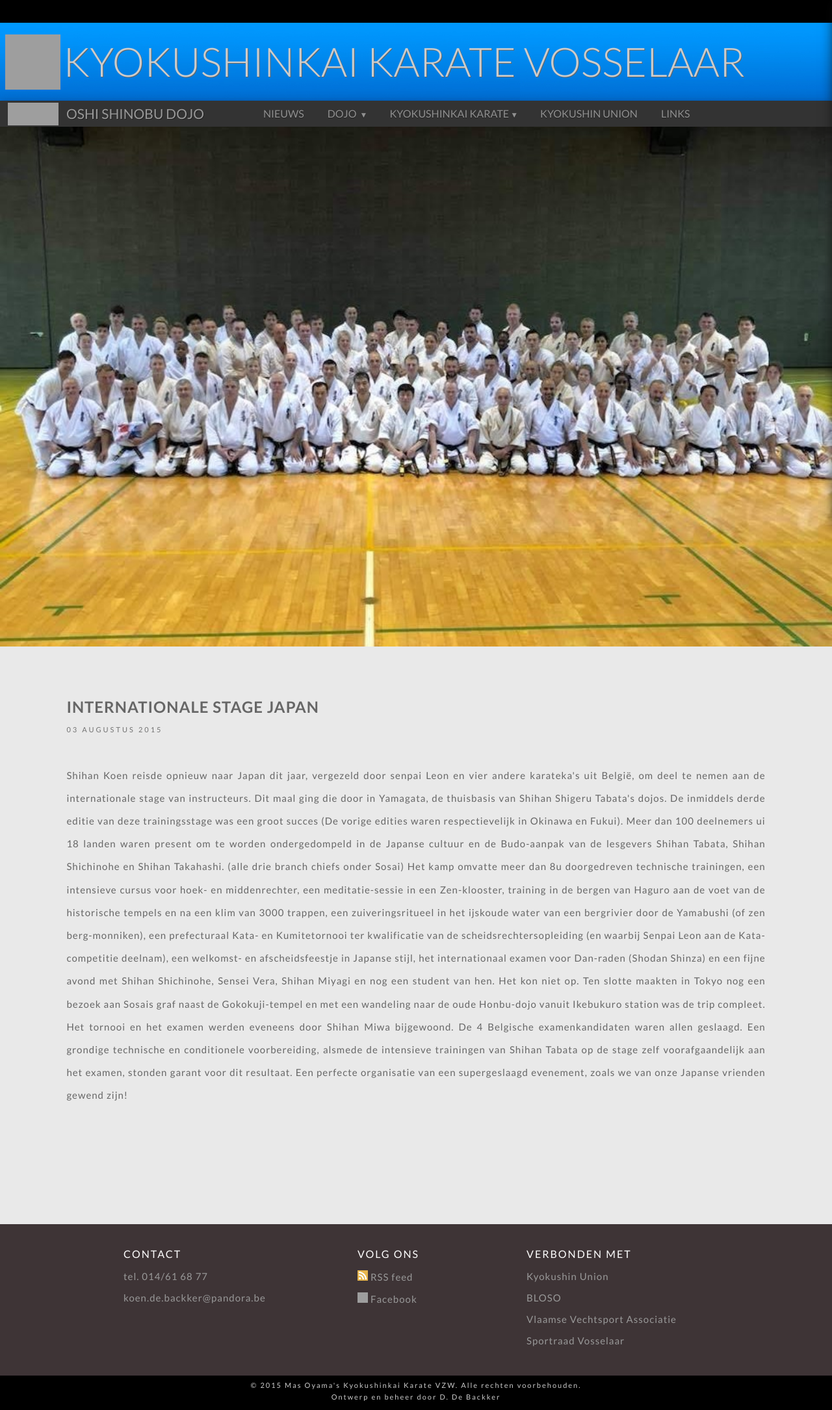
After one commit to DriesDeBackker/Karatesite, a Flask app: template templates/nieuws/internationale_stage_japan_2018.html in a window 1280 px wide. The commit adds this page. Shown: the whole page at 65% size. Run offline with Flask 2, Linux system fonts and the light colour scheme; the template is opened without the code that fills it, so the values that code supplies are empty; some libraries are stand-ins or nearby versions; grey boxes are pictures that could not be loaded.

Commit message:
internationale stage japan 2018

```diff
--- /dev/null
+++ b/templates/nieuws/internationale_stage_japan_2018.html
@@ -0,0 +1,30 @@
+{% extends "layout.html" %}
+{% block content %}
+<div class = "nieuwsbanner">
+    <img class="nieuwsbannerfoto" src="{{ url_for('static', filename='nieuws/internationale_stage_japan_2018.jpg') }}" width="100%" alt=""/>
+</div>
+<div class="content-box first-content-box post1">
+    <div class = "text-box first-text-box">
+        <div class="h6 post2">Internationale stage Japan</div>
+        <div class = "nieuwsd post2">03 AUGUSTUS 2015</div>
+        <br>
+        <div class="p post2">
+            Shihan Koen reisde opnieuw naar Japan dit jaar, vergezeld door senpai Leon en vier andere karateka's uit België, om deel te nemen aan de internationale stage van instructeurs.
+            Dit maal ging die door in Yamagata, de thuisbasis van Shihan Shigeru Tabata's dojos.
+            De inmiddels derde editie van deze trainingsstage was een groot succes (De vorige edities waren respectievelijk in Okinawa en Fukui).
+            Meer dan 100 deelnemers ui 18 landen waren present om te worden ondergedompeld in de Japanse cultuur en de Budo-aanpak van de lesgevers Shihan Tabata, Shihan Shichinohe en Shihan Takahashi.
+            (alle drie branch chiefs onder Sosai)
+            Het kamp omvatte meer dan 8u doorgedreven technische trainingen, een intensieve cursus voor hoek- en middenrechter, een meditatie-sessie in een Zen-klooster,
+            training in de bergen van Haguro aan de voet van de historische tempels en na een klim van 3000 trappen, een zuiveringsritueel in het ijskoude water van een bergrivier door de Yamabushi (of zen berg-monniken),
+            een prefecturaal Kata- en Kumitetornooi ter kwalificatie van de scheidsrechtersopleiding (en waarbij Senpai Leon aan de Kata-competitie deelnam), een welkomst- en afscheidsfeestje in Japanse stijl,
+            het internationaal examen voor Dan-raden (Shodan Shinza) en een fijne avond met Shihan Shichinohe, Sensei Vera, Shihan Miyagi en nog een student van hen. Het kon niet op.
+            Ten slotte maakten in Tokyo nog een bezoek aan Sosais graf naast de Gokokuji-tempel en met een wandeling naar de oude Honbu-dojo vanuit Ikebukuro station was de trip compleet.
+            Het tornooi en het examen werden eveneens door Shihan Miwa bijgewoond.
+            De 4 Belgische examenkandidaten waren allen geslaagd. Een grondige technische en conditionele voorbereiding, alsmede de intensieve trainingen van Shihan Tabata op de stage zelf voorafgaandelijk aan het examen, stonden garant voor dit resultaat.
+            Een perfecte organisatie van een supergeslaagd evenement, zoals we van onze Japanse vrienden gewend zijn!
+            <br><br>
+        <br><br>
+        </div>
+    </div>
+</div>
+{% endblock %}
```
Also changed, not shown: templates/dojo/fotoalbum.html (+9 -0 lines), templates/index.html (+9 -9 lines), templates/nieuws.html (+9 -0 lines), static/nieuws/internationale_stage_japan_2018.jpg (added).
